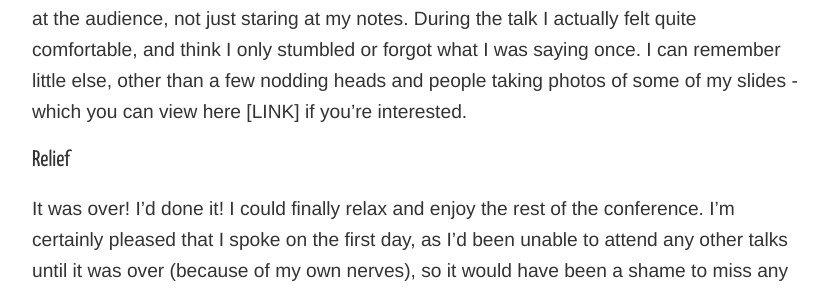
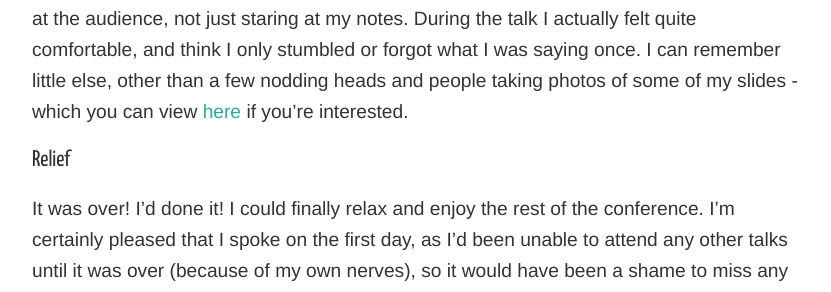
Before and after one commit to holidayextras/holidayextras.github.com, a Jekyll site: the page built from _posts/2016-05-20-First-time-speaker.md, in a window 1280 px wide and 900 px high, scrolled down 1837 px. Shown: the part 314-606 px from the top of the window, without its empty margins (224-1055 px from the left). Built offline with Jekyll 4.4.1, drawn with Linux system fonts in a browser that asks for light colours; nearby versions of some CDN libraries; comment, search, counter and statistics services are not loaded; some of the changed text lies outside the part shown.

Commit message:
another link added in

```diff
--- a/_posts/2016-05-20-First-time-speaker.md
+++ b/_posts/2016-05-20-First-time-speaker.md
@@ -29,7 +29,7 @@ On the morning of the talk I arrived at the conference venue, and after getting
 
 
 ### The Talk
-Speaking for 40 or so minutes sounds like a long time, but it seemed to fly by. I tried to concentrate on speaking slowly, taking regular pauses, having a drink of water and looking at the audience, not just staring at my notes. During the talk I actually felt quite comfortable, and think I only stumbled or forgot what I was saying once. I can remember little else, other than a few nodding heads and people taking photos of some of my slides - which you can view here [LINK] if you’re interested.
+Speaking for 40 or so minutes sounds like a long time, but it seemed to fly by. I tried to concentrate on speaking slowly, taking regular pauses, having a drink of water and looking at the audience, not just staring at my notes. During the talk I actually felt quite comfortable, and think I only stumbled or forgot what I was saying once. I can remember little else, other than a few nodding heads and people taking photos of some of my slides - which you can view [here](https://speakerdeck.com/popey89/are-your-testers-valuable) if you’re interested.
 
 
 ### Relief
```
